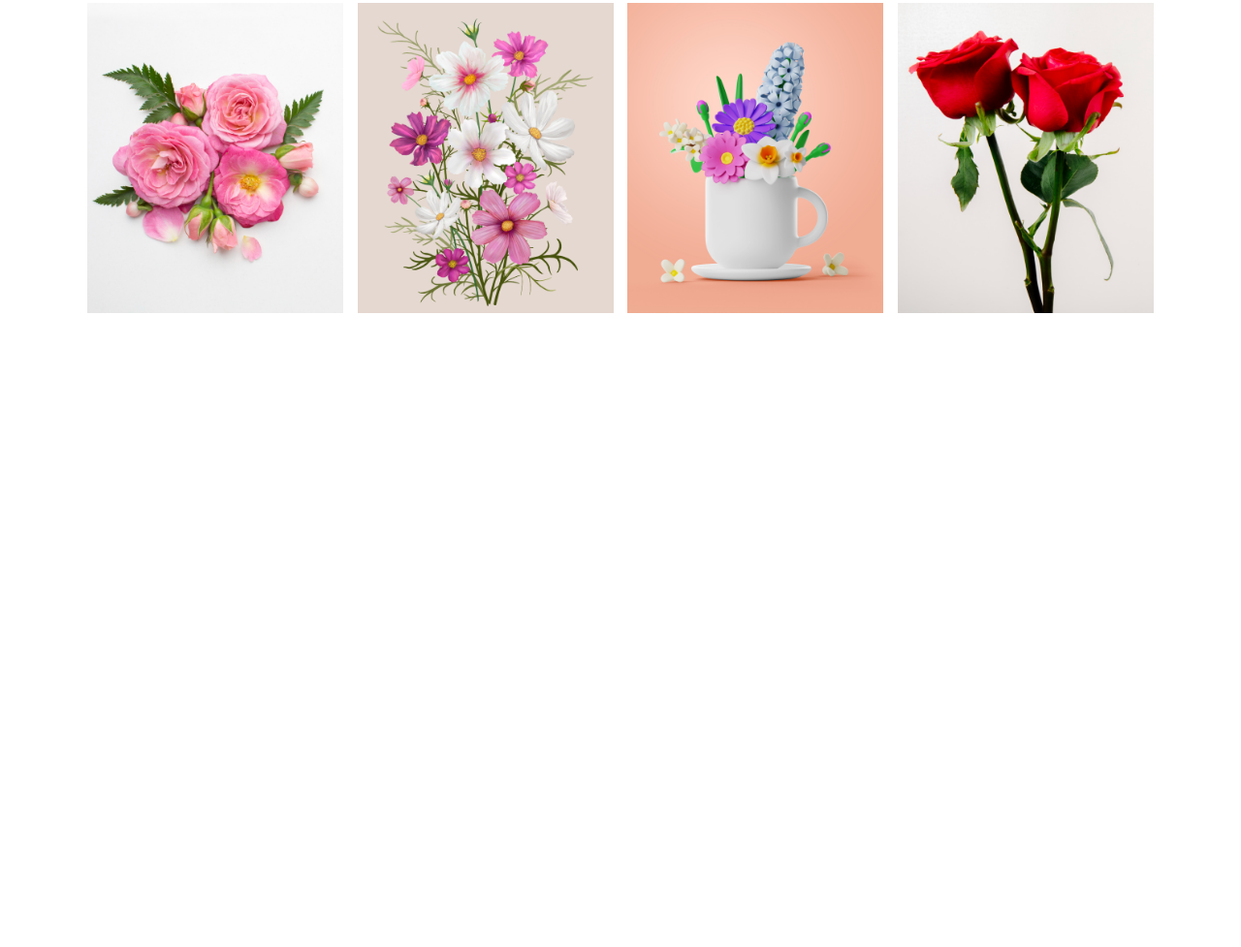
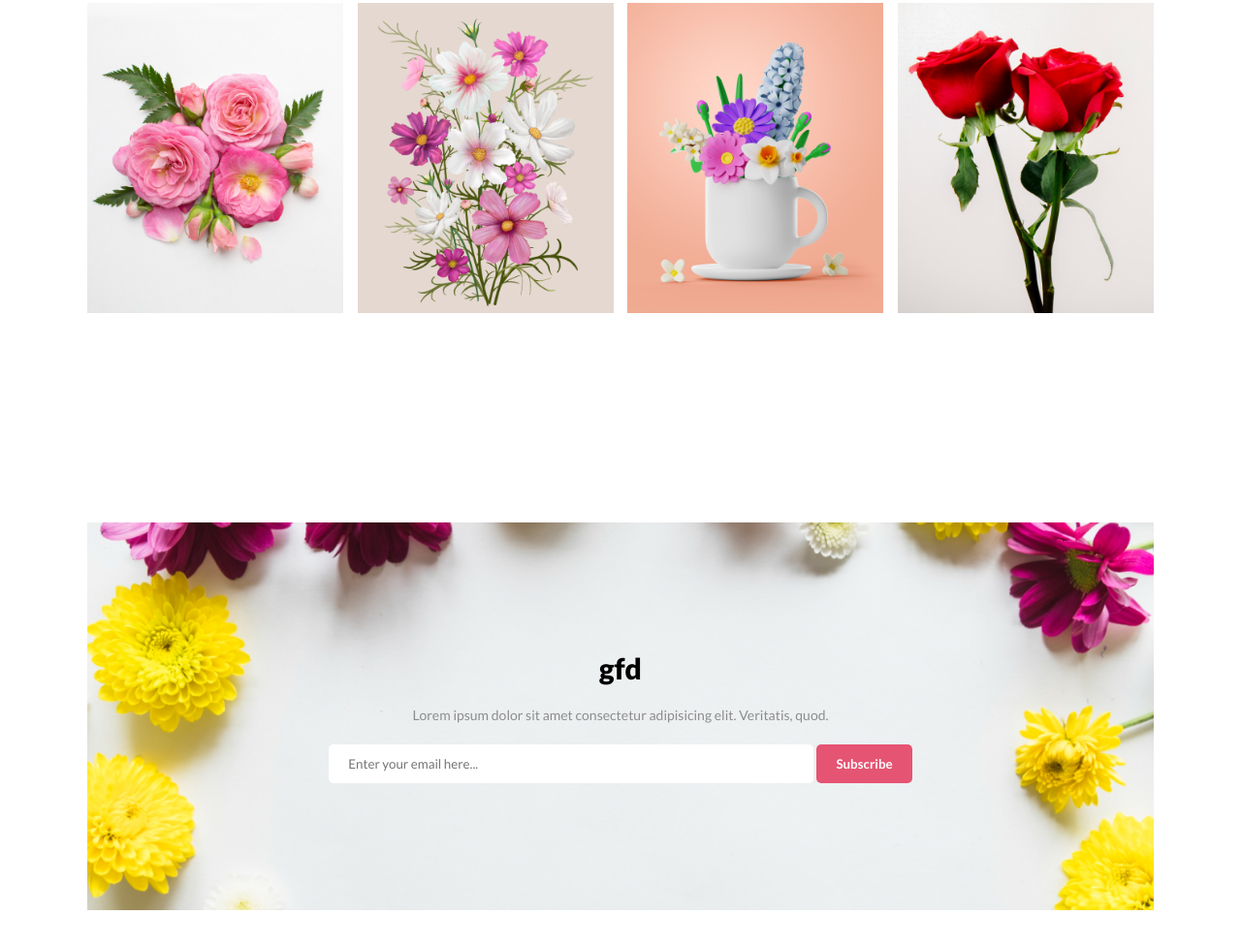
Before and after one commit to imranrabby/flower-shop, a plain HTML site: page index.html in a window 1280 px wide. Shown: the part 2561-3538 px from the top of the page at 97% size. Before the commit the page ends 3100 px from the top, so only its background shows below. Drawn offline with Linux system fonts and the light colour scheme.

Commit message:
section 6

```diff
--- a/index.html
+++ b/index.html
@@ -1,11 +1,13 @@
 <!DOCTYPE html>
 <html lang="en">
+
 <head>
     <meta charset="UTF-8">
     <meta name="viewport" content="width=device-width, initial-scale=1.0">
     <link rel="stylesheet" href="style.css">
     <title>Document</title>
 </head>
+
 <body>
     <div class="section1">
         <div class="container">
@@ -13,7 +15,8 @@
                 <h1>Let's make<br>beautiful flowers a <br>part of your life</h1>
                 <p>It is a long established fact that a reader will be distracted by the readable
                     <br>content of a page when looking at its layout. The point of using Lorem Ipsum is
-                    <br>that it has a more-or-less normal distribution of letters.</p>
+                    <br>that it has a more-or-less normal distribution of letters.
+                </p>
                 <div class="button">
                     <a href="#" class="button">Shop Now</a>
                 </div>
@@ -28,7 +31,8 @@
         <div class="container">
             <h3>Our Featured Flowers</h3>
             <p>It is a long established fact that a reader will be distracted by the readable
-                <br>content of a page when looking at its layout.</p>
+                <br>content of a page when looking at its layout.
+            </p>
             <div class="s2box">
                 <div class="s2boxes">
                     <div class="ibox" style="background-color: #F1DDE7;">
@@ -73,7 +77,8 @@
             <div class="s4box1">
                 <h3>Hot Deal ! Sale Up To 25% <span style="font-size: 80%; color:#E55473;">Off</span></h3>
                 <p>It is a long established fact that a reader will be distracted by the readable
-                    <br>content of a page when looking at its layout.</p>
+                    <br>content of a page when looking at its layout.
+                </p>
                 <div class="button">
                     <a href="#" class="button">Sign Up</a>
                 </div>
@@ -89,7 +94,8 @@
         <div class="container">
             <h3>Instagram</h3>
             <p>It is a long established fact that a reader will be distracted by the readable
-                <br>content of a page when looking at its layout.</p>
+                <br>content of a page when looking at its layout.
+            </p>
             <div class="s2box">
                 <div class="s2boxes">
                     <div class="ibox">
@@ -103,7 +109,7 @@
                 </div>
                 <div class="s2boxes">
                     <div class="ibox">
-                        <img src="./images/Rectangle 5.png"  alt="">
+                        <img src="./images/Rectangle 5.png" alt="">
                     </div>
                 </div>
                 <div class="s2boxes">
@@ -114,5 +120,20 @@
             </div>
         </div>
     </div>
+    <div class="section6">
+        <div class="container">
+            <div class="s5box">
+                <h3>gfd</h3>
+                <p>Lorem ipsum dolor sit amet consectetur adipisicing elit. Veritatis, quod.</p>
+                <div class="formbox">
+
+                    <input type="text" placeholder="Enter your email here..." name="name" required>
+                    <input type="submit" value="Subscribe">
+
+                </div>
+            </div>
+        </div>
+    </div>
 </body>
+
 </html>
--- a/style.css
+++ b/style.css
@@ -107,7 +107,7 @@ h3{
     justify-content: center;
     align-items: end;
 }
-.ibox img{
+.section2 .ibox img{
     height: 80%;
 }
 .s2ib{
@@ -182,9 +182,38 @@ h3{
     width: 100%;
     height: 80%;
 }
-.ibox img{
+.section5 .ibox img{
     height: 100%;
     width: 100%;
     object-fit: cover;
     object-position: center;
 }
+
+/* =====================section6-============ */
+
+.section6 .container{
+    background-image: url(./images/Rectangle\ 9.png);
+    background-position: top;
+    background-size: cover;
+    height: 50vh;
+    flex-direction: row;
+    justify-content: space-around;
+    margin-bottom: 100px;
+}
+input{
+    display: inline-block;
+    padding: 12px 20px;
+    border: none;
+    border-radius: 5px;
+
+}
+input[type=text]{
+    width: 500px;
+
+
+}
+input[type=submit]{
+    background-color: #E55473;
+    color: white;
+    font-weight: 600;
+}
```
